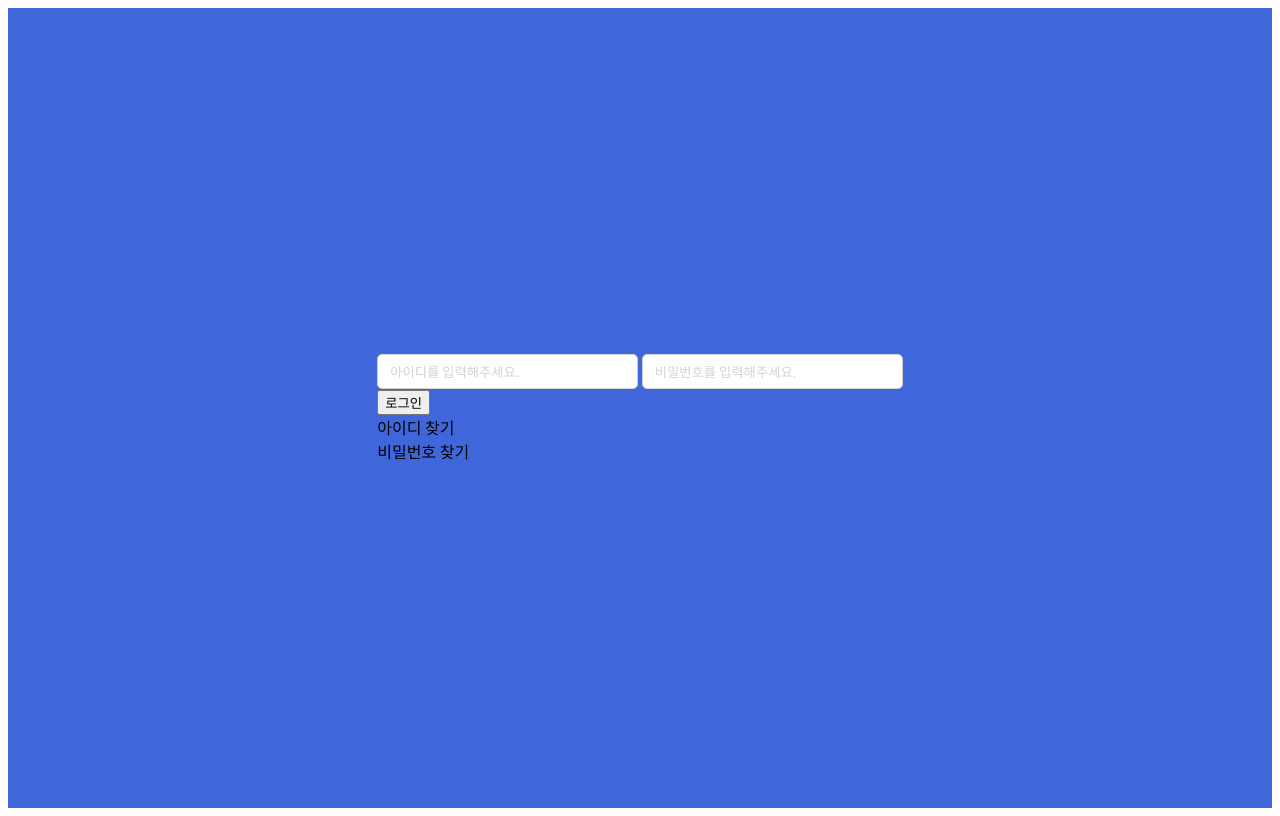
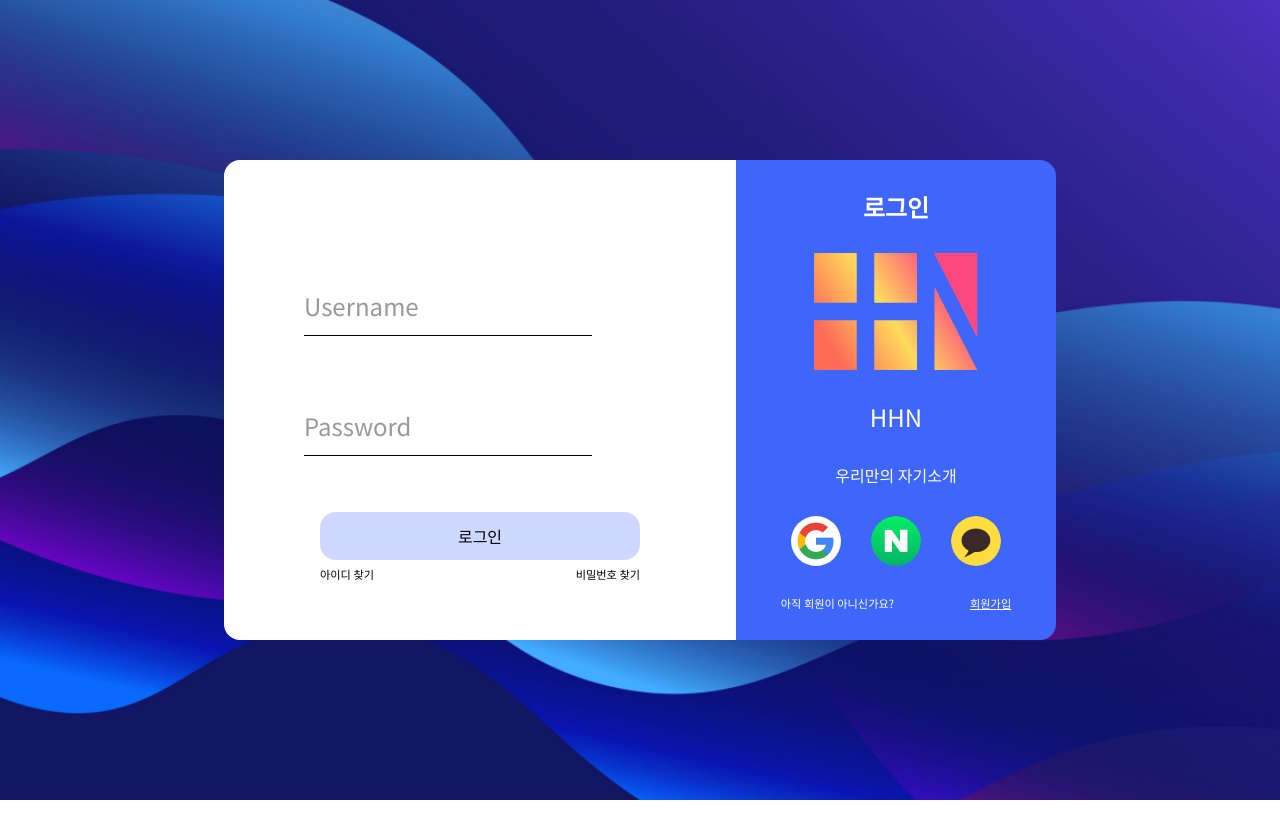
Before and after one commit to woorifisa-service-dev-3rd/frontend-1st-HHN, a website with bundled scripts: page index.html in a window 1280 px wide. Built offline with nearby package versions, Linux system fonts and the light colour scheme; some packages are replaced by stand-ins of ours; no server answers.

Commit message:
[FE] signin : 로그인 UI 완성

```diff
--- a/index.html
+++ b/index.html
@@ -15,8 +15,14 @@
         <div class="login-form">
             <div id="form-login">
                 <div id="inputs">
-                    <input id="id-input" placeholder="아이디를 입력해주세요."/>
-                    <input id="pass-input" type="password" placeholder="비밀번호를 입력해주세요."/>
+                    <div class="floating-label-group">
+                        <input id="id-input" autocomplete="off" required placeholder=" " />
+                        <label for="id-input" class="floating-label">Username</label>
+                    </div>
+                    <div class="floating-label-group">
+                        <input class="inputs" autocomplete="off" id="pass-input" type="password" required placeholder=" " />
+                        <label class="floating-label">Password</label>
+                    </div>
                 </div>
                 <div id="buttons">
                     <div id="login-container">
@@ -30,8 +36,22 @@
                     </div>
                 </div>
             </div>
-            <div id="corp_info">
-
+            <div id="right-container">
+                <div id="corp_info">
+                    <div id="page-name">로그인</div>
+                    <img src="./static/images/logo.png"/>
+                    <div id="corp-name">HHN</div>
+                    <div>우리만의 자기소개</div>
+                    <div id="socials">
+                        <img src="./static/images/google_icon.jpg"/>
+                        <img src="./static/images/naver_icon.png"/>
+                        <img src="./static/images/kakao_icon.png"/>
+                    </div>
+                    <div id="to-signup">
+                        <div>아직 회원이 아니신가요?</div>
+                        <div id="underline">회원가입</div>
+                    </div>
+                </div>
             </div>
         </div>
     </section>
--- a/index.js
+++ b/index.js
@@ -8,12 +8,24 @@ const loginButton = document.getElementById('login-button');
 let id = "";
 let password = "";
 
+function isValid(id, password) {
+    if (id&&password) {
+        loginButton.style.backgroundColor = "#3F66FB";
+        loginButton.style.color = "white";
+    } else {
+        loginButton.style.backgroundColor = "#CFD8FE";
+        loginButton.style.color = "black";
+    }
+}
+
 idInput.addEventListener('input', (event) => {
     id = event.target.value;
+    isValid(id, password);
 })
 
 passInput.addEventListener('input', (event) => {
     password = event.target.value;
+    isValid(id, password);
 })
 
 loginButton.addEventListener('click', async(event) => {
@@ -24,3 +36,9 @@ loginButton.addEventListener('click', async(event) => {
     const res = await Fet.post('auth/signin', JSON.stringify(data));
     console.log(res)
 })
+
+const toSignUp = document.getElementById('to-signup');
+
+toSignUp.addEventListener('click', () => {
+    window.location.href = "./src/signup/signup.html"
+})
--- a/style.css
+++ b/style.css
@@ -5,82 +5,199 @@
     font-style: normal;
 }
 
+body{
+    margin: 0;
+}
+
 /* 전체 화면 색상 */
 section{
     display: flex;
     align-items: center;
     justify-content: center;
+    width:100%;
     height:100vh;
-    background-color: #3F66DB;
+    background-image: url(./static/images/bg1.png);
+    background-size: cover;
+}
+
+
+.login-form{
+    display: flex;
+    margin: auto;
+}
+
+#form-login{
+    background-color: white;
+    width: 55vw;
+    height: 30em;
+    border-radius: 1em 0 0 1em;
+}
+
+
+/* 기본 스타일 설정 */
+#inputs{
+    margin: 5em 5em 2em 5em;
+}
+
+.floating-label-group {
+    position: relative;
+}
+
+.floating-label-group input {
+    box-sizing: border-box;
+    border: none;
+    outline: none;
+    background: transparent;
+    border-bottom: 1px solid;
+    border-color: black;
+    width: 35vw;
+    height: 4em;
+    margin-bottom: 1em;
+    line-height: 3em;
+    font-size: 1.5rem;
+}
+
+/* label 기본 스타일 */
+.floating-label-group label {
+    position: absolute;
+    top: 2em;
+    left: 0em;
+    color: #999;
+    transition: all 0.2s ease-out;
+    pointer-events: none;
+    font-size: 1.5rem;
+}
+
+.floating-label-group input:focus {
+    outline:none;
+    border-bottom: 3px solid;
+    border-color: #3F66FB;
+}
+
+
+/* input이 focus되거나 값이 있을 때 label 스타일 */
+.floating-label-group input:focus + label,
+.floating-label-group input:not(:placeholder-shown) + label {
+    top: -0.5em;
+    left: 0em;
+    font-size: 1rem;
+    color: #3F66FB;
+}
+
+/* input의 placeholder 제거 */
+.floating-label-group input::placeholder {
+    color: transparent;
+}
+
+#buttons{
+    display: flex;
+    flex-direction: column;
+    align-items: center;
+    width: 35vw;
+    margin: auto;
+}
+
+#login-container{
+    width: 100%;
+}
+
+#login-button{
+    width: 100%;
+    height: 3em;
+    background-color: #CFD8FE;
+    border: none;
+    border-radius: 1em;
+    font-size: 1em;
+    transition: background-color 0.4s, color 0.4s;
+}
+
+#find-info{
+    width: 100%;
+    display: flex;
+    justify-content: space-between;
+    font-size: 0.7em;
+    margin-top: 0.5em;
+}
+
+
+#corp_info{
+    display: flex;
+    flex-direction: column;
+    justify-content: space-evenly;
+    align-items: center;
+
+
+    width: 100%;
+    height: 30em;
+    background-color: #3F66FB;
+    color: white;
+    border-radius: 0 1em 1em 0;
 
 }
 
-/* 로그인 폼 디자인 */
-table{
-    height:35vh;
-    width: 35vh;
-    padding-top: 12px;
-    padding-bottom: 12px;
-    padding-left: 15px;
-    padding-right: 15px;
-    background-color: white;
-    border-radius: 5px;
-
+#page-name{
+    font-weight: bold;
+    font-size: 1.5rem;
 }
 
-/* 로그인 버튼(Sign In) 틀 디자인 */
-.login_button{
-    margin-top:20px;
-    width:100%;
-    border-radius: 5px;
-    background-color: #CFDEF3;
-    border : 1px none gray;
-    padding : 5px;
+#corp-name{
+    font-size: 1.5rem;
 }
 
-/* 로그인 버튼(Sign In) 문구 디자인  */
-.login_text{
-    text-decoration: none;
-    color:white;
+#socials {
+    display: flex;
+    justify-content: space-around;
+    width: 30vw;
 }
 
-/* 비밀번호 찾기 디자인 */
-.forgot_password{
-    margin-top: 10px;
-    font-size: 12px;
+#socials img{
+    border-radius: 6em;
 }
 
-
-/* Email 입력칸 상단에 있는 Email 글자 디자인 */
-.email_text{
-    font-size: 13px;
-    margin-top:2px;
-    margin-bottom:3px;
+#to-signup{
+    box-sizing: border-box;
+    width: 100%;
+    font-size: 0.7em;
+    padding-left: 1em;
+    padding-right: 1em;
+    display: flex;
+    justify-content: space-between;
+    flex-wrap: wrap;
 }
 
-/* Password 입력칸 상단에 있는 Password 글자 디자인 */
-.pwd_text{
-    font-size: 13px;
-    margin-top:12px;
-    margin-bottom:3px;
+@media(min-width:892px) {
+    #form-login {
+        width: 32em;
+    }
+
+    .floating-label-group input{
+        width: 12em;
+    }
+
+    #buttons {
+        width: 20em;
+    }
+
+    #corp_info{
+        width: 20em;
+    }
+
+    #socials{
+        width: 15em;
+    }
+
+    #to-signup{
+        padding-left: 4em;
+        padding-right: 4em;
+    }
+
+    #underline{
+        text-decoration: underline 1px solid white;
+    }
 }
 
-/* Email, Password 입력칸 디자인 */
-input{
-    border : 1px solid lightgray;
-    border-radius : 5px;
-    width:30vh;
-    padding-top: 7px;
-    padding-bottom: 7px;
-    padding-left: 12px;
-    padding-right: 7px;
+@media(max-width: 552px) {
+    #corp_info img {
+        width: 90%
+    }
 }
-
-#text_form{
-    width:100%;
-}
-
-/* Email, Password 입력칸 초기 출력 글자 색상 */
-input::placeholder{
-    color:lightgray;
-}
```
Also changed, not shown: static/images/google_icon.jpg (added), static/images/kakao_icon.png (added), static/images/naver_icon.png (added).
